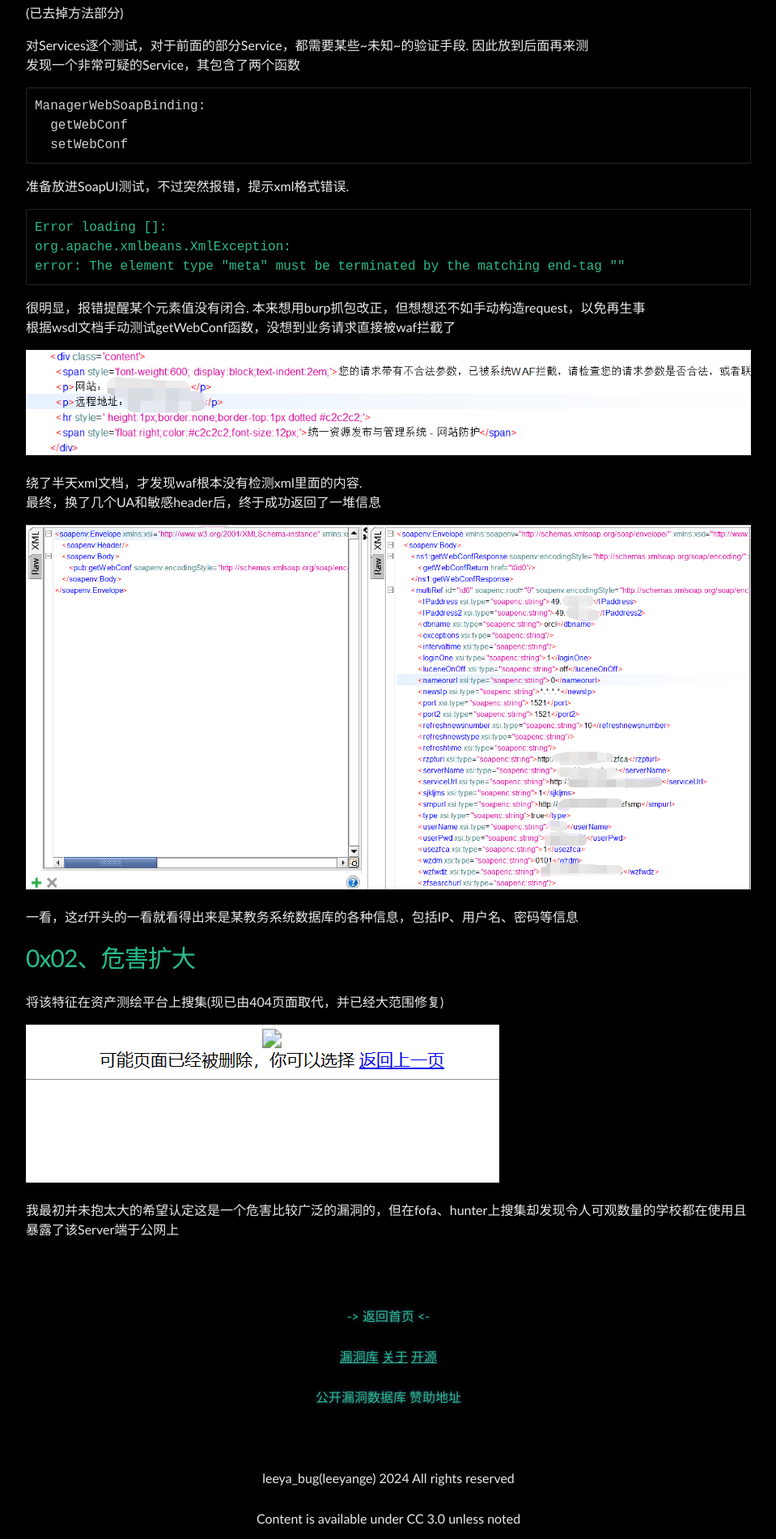
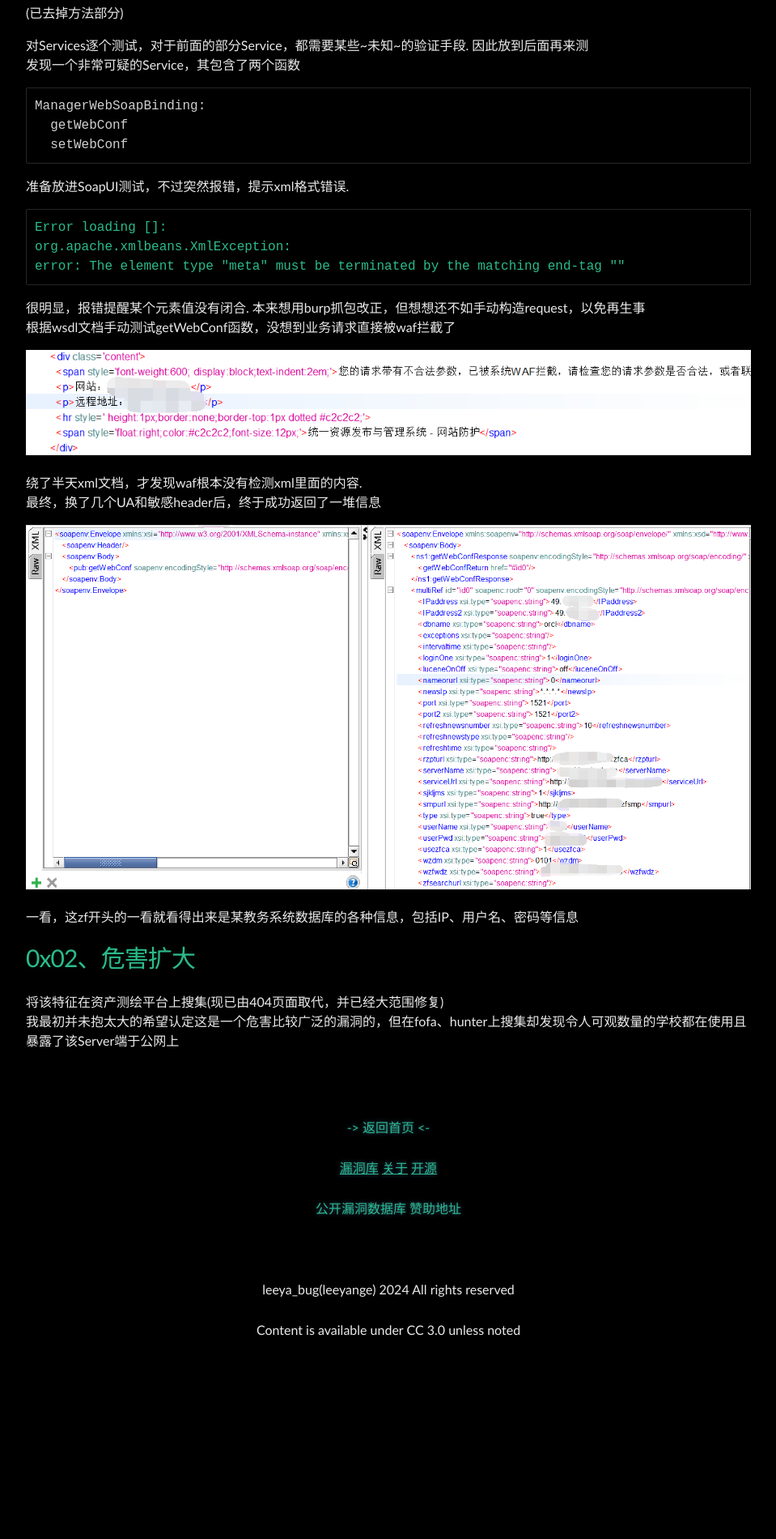
Before and after one commit to Leeyangee/leeyangee.github.io, a Jekyll site: the page built from _posts/2023-11-20-浅测黑盒挖掘-某教务系统Server资产公网泄露导致通杀.md, in a window 1280 px wide. Shown: the part 1531-3431 px from the top of the page at 81% size, without its empty margins (160-1119 px from the left). Built offline with Jekyll 4.4.1, drawn with Linux system fonts in a browser that asks for light colours; after the commit the page ends 3198 px from its top, so only the background shows below that.

Commit message:
Update 2023-11-20-浅测黑盒挖掘-某教务系统Server资产公网泄露导致通杀.md

```diff
--- a/_posts/2023-11-20-浅测黑盒挖掘-某教务系统Server资产公网泄露导致通杀.md
+++ b/_posts/2023-11-20-浅测黑盒挖掘-某教务系统Server资产公网泄露导致通杀.md
@@ -55,7 +55,4 @@ error: The element type "meta" must be terminated by the matching end-tag ""
 # [](#header-1)0x02、危害扩大
 
 将该特征在资产测绘平台上搜集(现已由404页面取代，并已经大范围修复)
-
-![图片](/image/2023-11-16-9.png)
-
 我最初并未抱太大的希望认定这是一个危害比较广泛的漏洞的，但在fofa、hunter上搜集却发现令人可观数量的学校都在使用且暴露了该Server端于公网上
```
